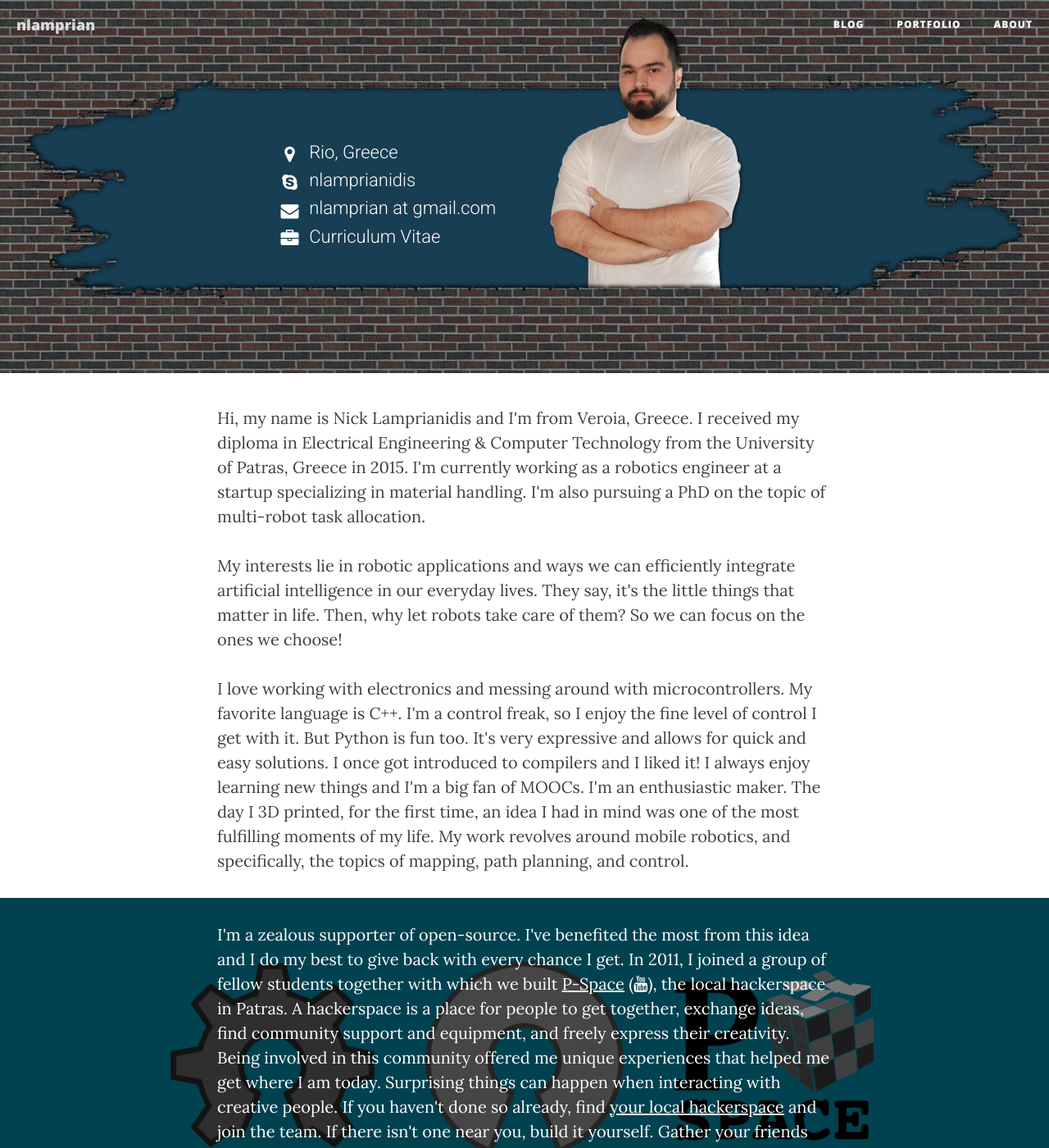
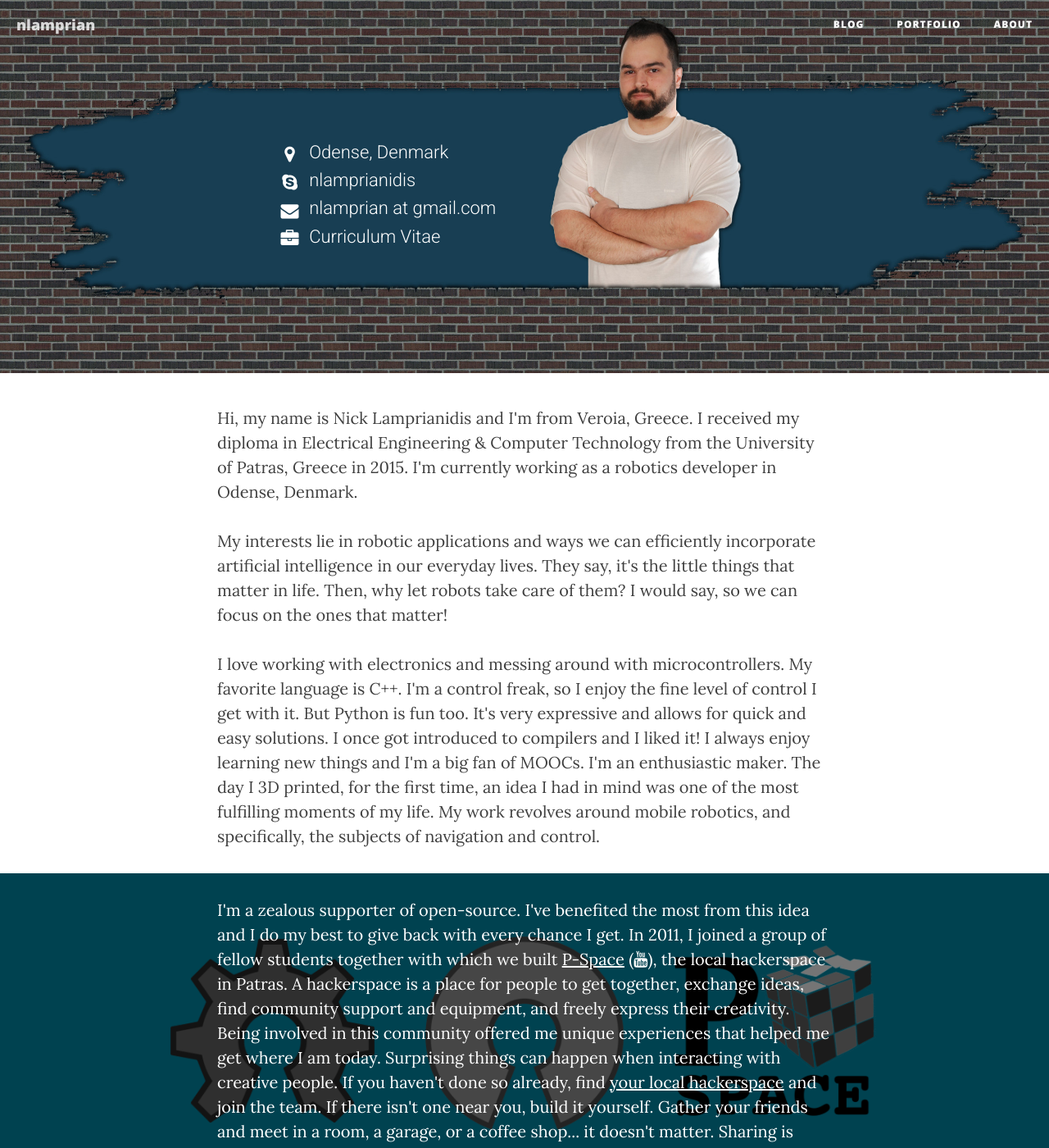
Before and after one commit to pAIgn10/paign10.github.io, a Jekyll site: the page built from about.html, in a window 1280 px wide and 1400 px high. Shown: the whole window at 82% size. Built offline with Jekyll 4.4.1, drawn with Linux system fonts in a browser that asks for light colours; nearby versions of some CDN libraries; comment, search, counter and statistics services are not loaded.

```diff
--- a/_config.yml
+++ b/_config.yml
@@ -25,7 +25,7 @@ collections:
     output: true
     permalink: /project/:categories/:name
 
-gems:
+plugins:
   - jekyll-paginate
   - jekyll-feed
   - jekyll-gist
--- a/_layouts/about.html
+++ b/_layouts/about.html
@@ -8,7 +8,7 @@ layout: default
         <div class="row">
             <div class="col-lg-8 col-lg-offset-2 col-md-8 col-md-offset-2 col-sm-8 col-sm-offset-2 col-xs-10 col-xs-offset-1 about-heading">
                 <ul class="fa-ul animated fadeInUp" id="about-info">
-                    <li><i class="fa-li fa fa-map-marker" aria-hidden="true"></i><span><a href="https://www.google.gr/maps/dir//Rio,+Achaea,+Greece/@38.3020225,21.7459,13z/data=!3m1!4b1!4m9!4m8!1m0!1m5!1m1!1s0x135e4b4b6ba8fdd5:0x400bd2ce2b98da0!2m2!1d21.7809193!2d38.3019603!3e0">Rio, Greece</a></span></li>
+                    <li><i class="fa-li fa fa-map-marker" aria-hidden="true"></i><span><a href="https://www.google.gr/maps/dir//Odense,+Denmark/@55.4038335,10.3323308,12z/data=!3m1!4b1!4m8!4m7!1m0!1m5!1m1!1s0x464cd935429724c1:0x3b1e34d53b2ff5ec!2m2!1d10.40237!2d55.403756">Odense, Denmark</a></span></li>
                     <li><i class="fa-li fa fa-skype" aria-hidden="true"></i><span>nlamprianidis</span></li>
                     <li><i class="fa-li fa fa-envelope" aria-hidden="true"></i><span>nlamprian at gmail.com</span></li>
                     <li><i class="fa-li fa fa-briefcase" aria-hidden="true"></i><span><a href="https://drive.google.com/file/d/1-YOMCTt9btg_NbgeTkiVVL0dBJZqllAH/view">Curriculum Vitae</a></span></li>
--- a/about.html
+++ b/about.html
@@ -6,11 +6,11 @@ title: "About"
 <div class="container">
 <div class="row">
 <div class="col-lg-8 col-lg-offset-2 col-md-10 col-md-offset-1">
-<p>Hi, my name is Nick Lamprianidis and I'm from Veroia, Greece. I received my diploma in Electrical Engineering & Computer Technology from the University of Patras, Greece in 2015. I'm currently working as a robotics engineer at a startup specializing in material handling. I'm also pursuing a PhD on the topic of multi-robot task allocation.</p>
+<p>Hi, my name is Nick Lamprianidis and I'm from Veroia, Greece. I received my diploma in Electrical Engineering & Computer Technology from the University of Patras, Greece in 2015. I'm currently working as a robotics developer in Odense, Denmark.</p>
 
-<p>My interests lie in robotic applications and ways we can efficiently integrate artificial intelligence in our everyday lives. They say, it's the little things that matter in life. Then, why let robots take care of them? So we can focus on the ones we choose!</p>
+<p>My interests lie in robotic applications and ways we can efficiently incorporate artificial intelligence in our everyday lives. They say, it's the little things that matter in life. Then, why let robots take care of them? I would say, so we can focus on the ones that matter!</p>
 
-<p>I love working with electronics and messing around with microcontrollers. My favorite language is C++. I'm a control freak, so I enjoy the fine level of control I get with it. But Python is fun too. It's very expressive and allows for quick and easy solutions. I once got introduced to compilers and I liked it! I always enjoy learning new things and I'm a big fan of MOOCs. I'm an enthusiastic maker. The day I 3D printed, for the first time, an idea I had in mind was one of the most fulfilling moments of my life. My work revolves around mobile robotics, and specifically, the topics of mapping, path planning, and control.</p>
+<p>I love working with electronics and messing around with microcontrollers. My favorite language is C++. I'm a control freak, so I enjoy the fine level of control I get with it. But Python is fun too. It's very expressive and allows for quick and easy solutions. I once got introduced to compilers and I liked it! I always enjoy learning new things and I'm a big fan of MOOCs. I'm an enthusiastic maker. The day I 3D printed, for the first time, an idea I had in mind was one of the most fulfilling moments of my life. My work revolves around mobile robotics, and specifically, the subjects of navigation and control.</p>
 </div>
 </div>
 </div>
```
Also changed, not shown: _posts/2018-03-21-ros-diagnostics.md (added, +30 -0 lines), assets/img/blog/2018-03-21-ros-diagnostics/architecture.png (added), assets/img/blog/2018-03-21-ros-diagnostics/logo.png (added), assets/img/blog/2018-03-21-ros-diagnostics/monitors.png (added), assets/img/blog/2018-03-21-ros-diagnostics/ros-diag.png (added), assets/img/blog/2018-03-21-ros-diagnostics/topics.png (added).
